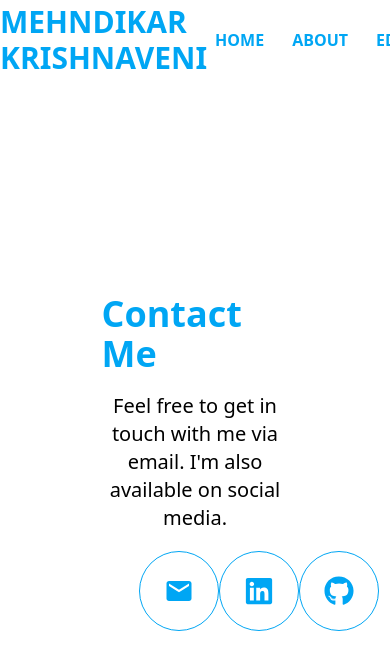
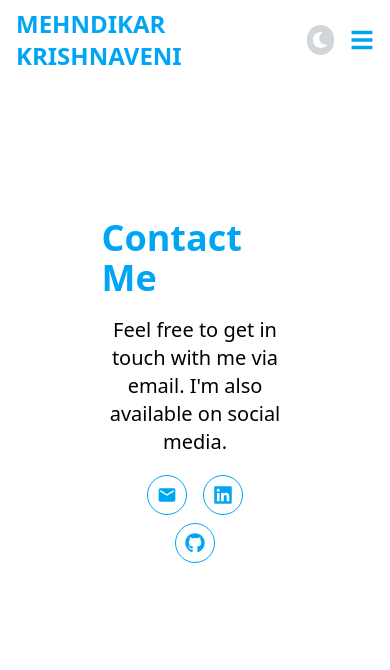
Before and after one commit to MehndikarKrishnaveni/react-portfolio, a React (Vite) app: page /react-portfolio/contact in a window 390 px wide. Shown: the top 670 px of the page. Built offline with nearby package versions, Linux system fonts and the light colour scheme.

Commit message:
Responsive design implemented

```diff
--- a/src/components/Navbar.jsx
+++ b/src/components/Navbar.jsx
@@ -1,11 +1,17 @@
-import { useContext } from 'react';
+import { useContext, useState } from 'react';
 import { ThemeContext } from '../context/ThemeContextProvider'
 import { NavLink } from 'react-router-dom';
 import { FaMoon } from "react-icons/fa";
 import { MdWbSunny } from "react-icons/md";
+import { FaBars, FaTimes } from "react-icons/fa";
 
 const Navbar = () => {
     let { theme, toggleTheme } = useContext(ThemeContext);
+    const [ menuOpen, setMenuOpen ] = useState(false);
+
+    const toggleMenu = () => {
+        setMenuOpen(!menuOpen)
+    };
 
     const navItems = [
         { name: 'HOME', path: '/' },
@@ -17,8 +23,11 @@ const Navbar = () => {
 
     return (
         <nav className={`${theme} h-[80px] w-full flex items-center justify-evenly fixed top-0 z-20`}>
-            <h1 className='text-3xl font-bold text-sky-500'>MEHNDIKAR KRISHNAVENI</h1>
-            <ul className='flex items-center gap-3 text-sky-500 font-bold'>
+            <div className=" w-full mx-auto flex items-center justify-between h-20 px-4">
+                <h1 className='min-w-[200px] text-2xl md:text-3xl font-bold text-sky-500'>MEHNDIKAR KRISHNAVENI</h1>
+
+                {/* desktop view */}
+                <ul className='hidden md:flex items-center gap-6 text-sky-500 font-bold'>
                     {navItems.map(({ name, path }) => (
                         <li key={name}>
                             <NavLink
@@ -42,6 +51,36 @@ const Navbar = () => {
                 >
                     {theme === 'dark' ? <MdWbSunny /> : <FaMoon className='text-white' />}
                 </button>
+
+                {/* for mobile */}
+                <button
+                    onClick={toggleMenu}
+                    aria-label='Toggle Menu'
+                    className='md:hidden ml-4 text-sky-500 text-2xl focus:outline-none'>
+                    {menuOpen ? <FaTimes /> : <FaBars />}
+                </button>
+            </div>
+
+            {/* mobile menu */}
+            {menuOpen && (
+                <ul className="h-fit md:hidden  p-4 mt-[180px] space-y-1 font-bold text-sky-500  bg-white menu-bg">
+                    {navItems.map(({ name, path }) => (
+
+                        <li key={name}>
+                            <NavLink
+                                to={path}
+                                onClick={() => setMenuOpen(false)}
+                                className={({ isActive }) =>
+                                    `block py-1 px-3  rounded transition-colors duration-200 ${isActive ? 'bg-sky-100 dark:bg-sky-700 text-sky-700 dark:text-sky-300' : 'hover:bg-sky-50 dark:hover:bg-gray-800'
+                                    }`
+                                }
+                            >
+                                {name}
+                            </NavLink>
+                        </li>
+                    ))}
+                </ul>
+            )}
         </nav>
     );
 };
--- a/src/components/layout/AppLayout.jsx
+++ b/src/components/layout/AppLayout.jsx
@@ -7,7 +7,8 @@ const AppLayout = () => {
     return (
         <>
             <Navbar />
-            <main className={`${theme} h-[calc(100vh-80px)] mt-[80px] w-full p-2`}>
+            <main className={`${theme} min-h-screen w-full max-w-8xl mx-auto p-2 sm:p-4 md:p-6 lg:p-8
+`}>
                 <Outlet />
             </main>
         </>
--- a/src/components/pages/About.jsx
+++ b/src/components/pages/About.jsx
@@ -19,7 +19,7 @@ const About = () => {
     ];
   return (
     <>
-          <section id="about" className="flex flex-col md:flex-row justify-center items-start gap-10 px-6 py-10 max-w-7xl mx-auto">
+          <section id="about" className="md:h-[calc(90vh-80px)] mt-7 flex flex-col md:flex-row justify-center items-start gap-10 px-6 py-10 max-w-7xl mx-auto">
 
               {/* About Info Section */}
               <div className="md:w-1/2">
@@ -41,7 +41,7 @@ const About = () => {
               </div>
 
               {/* Skills Section */}
-              <div className="md:w-1/2">
+              <div className="w-full md:w-1/2">
                   <h2 className="text-3xl text-sky-500 font-bold mb-6">Skills</h2>
                   {skills.map((skill, index) => (
                       <div key={index} className="mb-4">
--- a/src/components/pages/Contact.jsx
+++ b/src/components/pages/Contact.jsx
@@ -6,14 +6,14 @@ import { FaGithub } from "react-icons/fa";
 const Contact = () => {
     return (
         <>
-            <section className='h-full w-full flex items-center justify-center'>
-                <div className='h-[50%] w-[50%] flex flex-col items-center justify-evenly'>
+            <section className=' h-[calc(100vh-80px)] md:h-[calc(100vh-80px)]  w-full flex items-center justify-center'>
+                <div className='h-[50%] w-[50%] flex flex-col items-center justify-evenly flex-wrap'>
                     <h1 className='text-4xl font-bold text-sky-500'>Contact Me</h1>
                     <p className='text-center text-xl'>Feel free to get in touch with me via email.
                         I'm also available on social media.</p>
-                    <div className='flex items-center justify-evenly w-[60%]'>
+                    <div className='flex items-center justify-evenly flex-wrap gap-2  w-[60%]'>
                         <a href="mailto:mehndikarkrishnaveni@gmail.com">
-                            <div className="contact-icons h-[80px] w-[80px] rounded-full dark:bg-gray-700 flex items-center justify-center text-3xl text-sky-500 border-1 border-sky-500">
+                            <div className="contact-icons h-[40px] w-[40px] md:h-[80px] md:w-[80px] rounded-full dark:bg-gray-700 flex items-center justify-center text-xl md:text-3xl text-sky-500 border-1 border-sky-500">
                                 <MdEmail />
                             </div>
                         </a>
@@ -22,7 +22,7 @@ const Contact = () => {
                             target="_blank"
                             rel="noopener noreferrer"
                             aria-label="LinkedIn Profile">
-                            <div className="contact-icons h-[80px] w-[80px] rounded-full dark:bg-gray-700 flex items-center justify-center text-3xl text-sky-500 border-1 border-sky-500">
+                            <div className="contact-icons h-[40px] w-[40px] md:h-[80px] md:w-[80px] rounded-full dark:bg-gray-700 flex items-center justify-center text-xl md:text-3xl text-sky-500 border-1 border-sky-500">
                                 <FaLinkedin />
                             </div>
                         </a>
@@ -32,7 +32,7 @@ const Contact = () => {
                             target="_blank"
                             rel="noopener noreferrer"
                             aria-label="GitHub Profile">
-                            <div className="contact-icons h-[80px] w-[80px] rounded-full dark:bg-gray-700 flex items-center justify-center text-3xl text-sky-500 border-1 border-sky-500">
+                            <div className="contact-icons h-[40px] w-[40px] md:h-[80px] md:w-[80px] rounded-full dark:bg-gray-700 flex items-center justify-center text-xl md:text-3xl text-sky-500 border-1 border-sky-500">
                                 <FaGithub />
                             </div>
                         </a>
--- a/src/components/pages/Home.jsx
+++ b/src/components/pages/Home.jsx
@@ -3,14 +3,14 @@ import React from 'react'
 const Home = () => {
     return (
         <>
-            <section className='h-full w-full flex items-center justify-center'>
-                <div className="h-[90%] w-[80%] flex items-center justify-evenly">
+            <section className='md:h-[calc(100vh-80px)] mt-[100px] md:mt-2 w-full flex items-center justify-center'>
+                <div className="h-[70%] md:h-[90%] w-[80%] flex items-center justify-evenly flex-wrap">
                     <div className="h-[fit-content] w-[fit-content] rounded-full shadow-2xl">
-                        <img src="https://cdn1.iconfinder.com/data/icons/avatars-1-5/136/60-512.png" className='h-[400px] w-full rounded-full' alt="" />
+                        <img src="https://cdn1.iconfinder.com/data/icons/avatars-1-5/136/60-512.png" className='h-[200px] w-full rounded-full lg:h-[400px]' alt="" />
                     </div>
-                    <div className="h-[50%] w-[50%] flex flex-col justify-center">
+                    <div className="md:h-[50%] lg:w-[50%] flex flex-col justify-center mx-auto">
                         <p className='font-bold'>HELLO,</p>
-                        <h1 className='text-7xl '>I'm <div className='text-sky-500 inline'>Mehndikar <br />Krishnaveni</div></h1>
+                        <h1 className='text-5xl md:text-7xl'>I'm <div className='text-sky-500 inline'>Mehndikar <br />Krishnaveni</div></h1>
                     </div>
                 </div>
             </section>
--- a/src/index.css
+++ b/src/index.css
@@ -9,3 +9,7 @@
     background-color: black;
     color: white;
 }
+
+.dark .menu-bg{
+    background-color: black;
+}
```
Also changed, not shown: 1 other file (tests, documents, lock files or other folders). Lines whose indentation alone changed are shown as unchanged.
